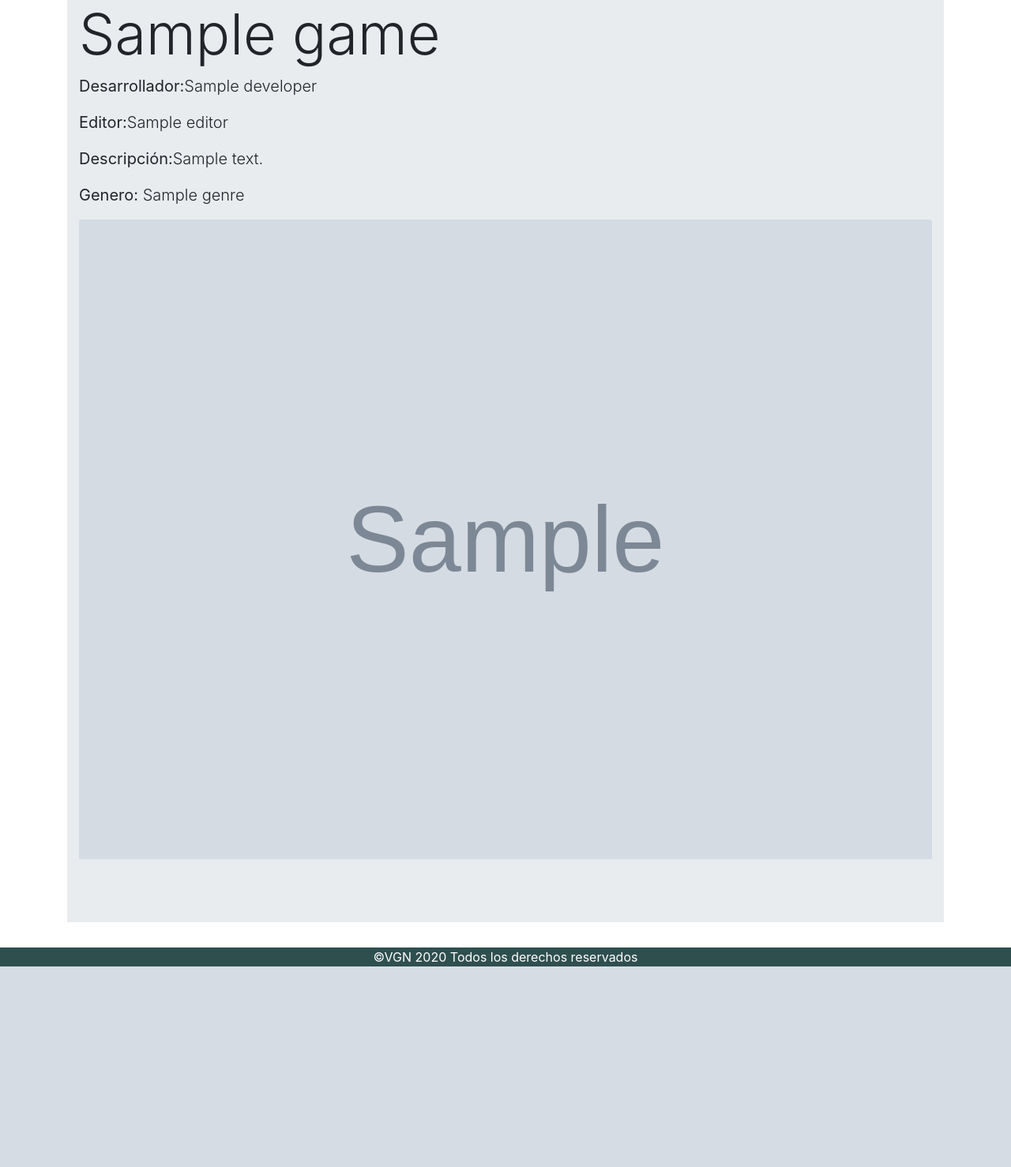
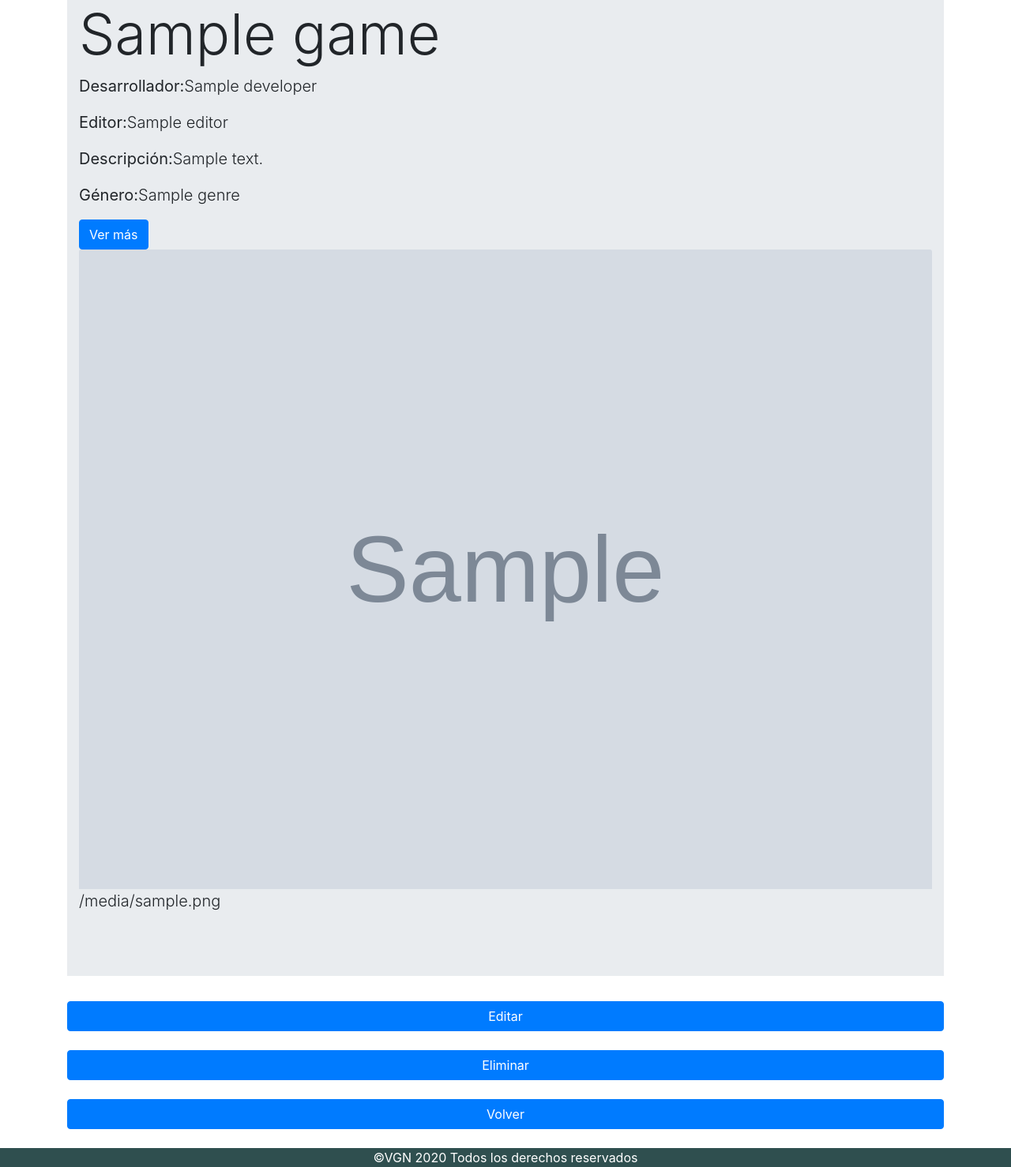
Before and after one commit to nicolasalvaradom/Fase2AlvaradoMeza0012, a Django app: template catalogo/templates/catalogo/game_detail.html in a window 1280 px wide. Shown: the part 180-1658 px from the top of the page at 79% size. Before the commit the page ends 1404 px from the top, so only its background shows below. Run offline with Django 3.2, Linux system fonts and the light colour scheme; the template is opened without the code that fills it: most values are stand-ins (such as "Sample title", 1, 10 or a date in 2020); grey boxes marked "Sample" are stand-in pictures; some libraries are stand-ins or nearby versions.

Commit message:
VGN: Entrega Fase 2

```diff
--- a/catalogo/forms.py
+++ b/catalogo/forms.py
@@ -28,7 +28,7 @@ class GameForm(forms.ModelForm):
             'class':'form-control'
         }
     ))
-    editor = forms.CharField(label='Editor', max_length=100,widget=forms.URLInput(
+    editor = forms.CharField(label='Editor', max_length=100,widget=forms.Textarea(
         attrs={
             'class':'form-control'
         }
--- a/catalogo/models.py
+++ b/catalogo/models.py
@@ -26,7 +26,7 @@ class Game(models.Model):
 	developer = models.TextField(max_length=200)
 	editor= models.TextField(max_length=200)
 	summary = models.TextField(max_length=1000, help_text='Deja descripcion del Juego')
-	genre = models.ManyToManyField(Genre)
+	genre = models.ForeignKey('Genre', on_delete=models.SET_NULL, null=True, blank=False)
 	image = models.ImageField(upload_to='imgs/', null=True, blank=True)
 
 	def __str__(self):
--- a/catalogo/templates/catalogo/game_detail.html
+++ b/catalogo/templates/catalogo/game_detail.html
@@ -8,12 +8,30 @@
       <p class="lead"><strong>Desarrollador:</strong>{{game.developer}}</p>
       <p class="lead"><strong>Editor:</strong>{{game.editor}}</p>
       <p class="lead"><strong>Descripción:</strong>{{game.summary}}</p>
-      <p class="lead"><strong>Genero:</strong> {% for genre in game.genre.all %} {{ genre }}{% if not forloop.last %}, {% endif %}{% endfor %}</p>
-      <p class="lead"><img class="card-img-top" src="{{ game.image }}"></p>
+      {% if game.genre %}
+      <p class="lead"><strong>Género:</strong>{{game.genre.name}} </p>
+
+      <a href="{% url 'genre-detail' game.genre.pk %}" class="btn btn-primary">
+        Ver más
+      </a>
+    {% else %}
+      <p class="texto">No hay géneros asociados a este juego</p>
+
+    {% endif %}
+      <p class="lead"><img class="card-img-top" src="{{ game.image.url }}">{{game.image}}</p>
 
     </div>
   </div>
+  <a class="btn btn-primary" href="{% url 'game_update' pk=game.pk %}">Editar    <span class="glyphicon glyphicon-pencil"></span></a>
+<br>
+<a class="btn btn-primary" href="{% url 'game_delete' pk=game.pk %}">Eliminar    <span class="glyphicon glyphicon-trash"></span></a>
+<br>
+<a href="{%url 'games' %}" class="btn btn-primary">Volver</a>
+<br>
+</div>
+
 </div>
 
 
+
 {% endblock %}
--- a/catalogo/views.py
+++ b/catalogo/views.py
@@ -60,7 +60,11 @@ from django.views import generic
 
 class GameListView(generic.ListView):
     model = Game
+    template_name = 'templates/catalogo/game_list.html'
+    queryset = Game.objects.all()
+
     paginate_by = 10
+
 class GameDetailView(generic.DetailView):
     model = Game
 
@@ -124,7 +128,7 @@ def game_edit(request, pk):
         if form.is_valid():
             post = form.save()
             post.save()
-            return redirect('game-detail', pk=post.pk)
+            return redirect('game_detail', pk=post.pk)
     else:
         form = GameForm(instance=post)
     return render(request, 'catalogo/game_form.html', {'form': form})
```
Also changed, not shown: catalogo/templates/games.html (+15 -11 lines), catalogo/migrations/0003_auto_20201102_0008.py (added), db.sqlite3, media/imgs/GTASA.jpg (added).
